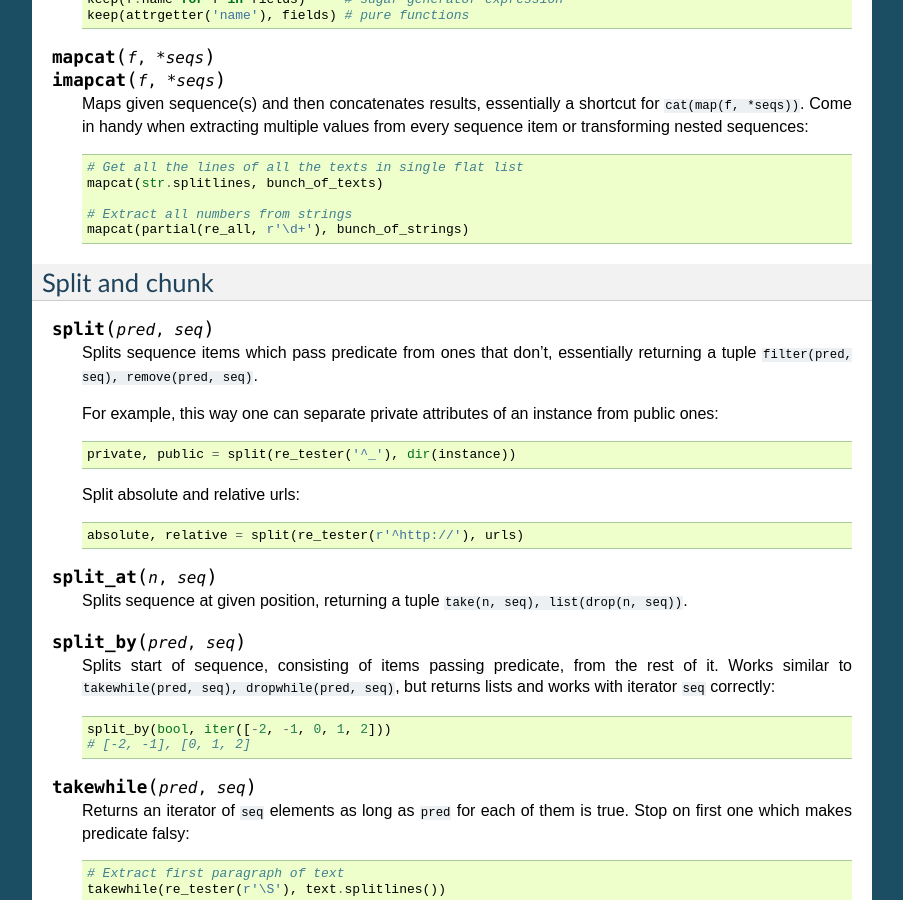
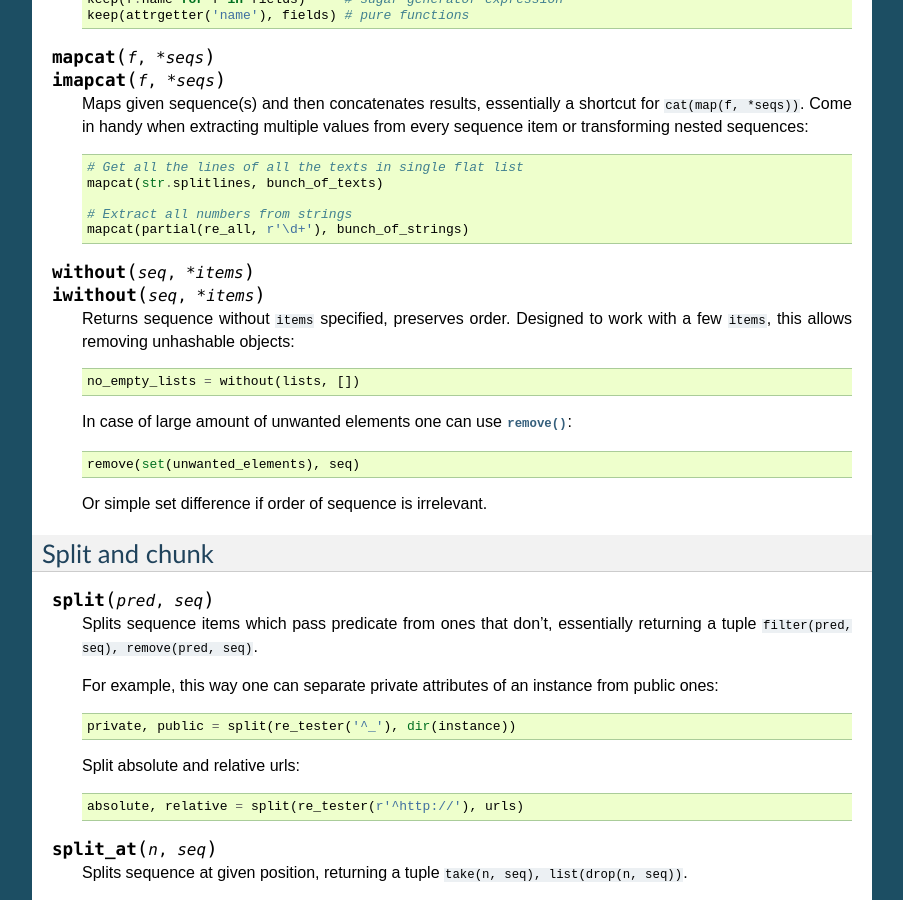
Before and after one commit to Jamaal224/funcy, a Sphinx documentation site: the page built from docs/seqs.rst, in a window 1280 px wide and 900 px high, scrolled down 4832 px. Shown: the whole window, without its empty margins (198-1101 px from the left). Built offline with Sphinx 7.4.7, drawn with Linux system fonts in a browser that asks for light colours; pages that are not in the unit, such as notebooks, are missing from menus.

Commit message:
Documented and cleaned up i?without()

```diff
--- a/docs/seqs.rst
+++ b/docs/seqs.rst
@@ -292,6 +292,20 @@ Most of functions in this section support :ref:`extended_fns`. Among other thing
         mapcat(partial(re_all, r'\d+'), bunch_of_strings)
 
 
+.. function:: without(seq, *items)
+              iwithout(seq, *items)
+
+    Returns sequence without ``items`` specified, preserves order. Designed to work with a few ``items``, this allows removing unhashable objects::
+
+        no_empty_lists = without(lists, [])
+
+    In case of large amount of unwanted elements one can use :func:`remove`::
+
+        remove(set(unwanted_elements), seq)
+
+    Or simple set difference if order of sequence is irrelevant.
+
+
 Split and chunk
 ---------------
 
```
Also changed, not shown: 2 other files.
